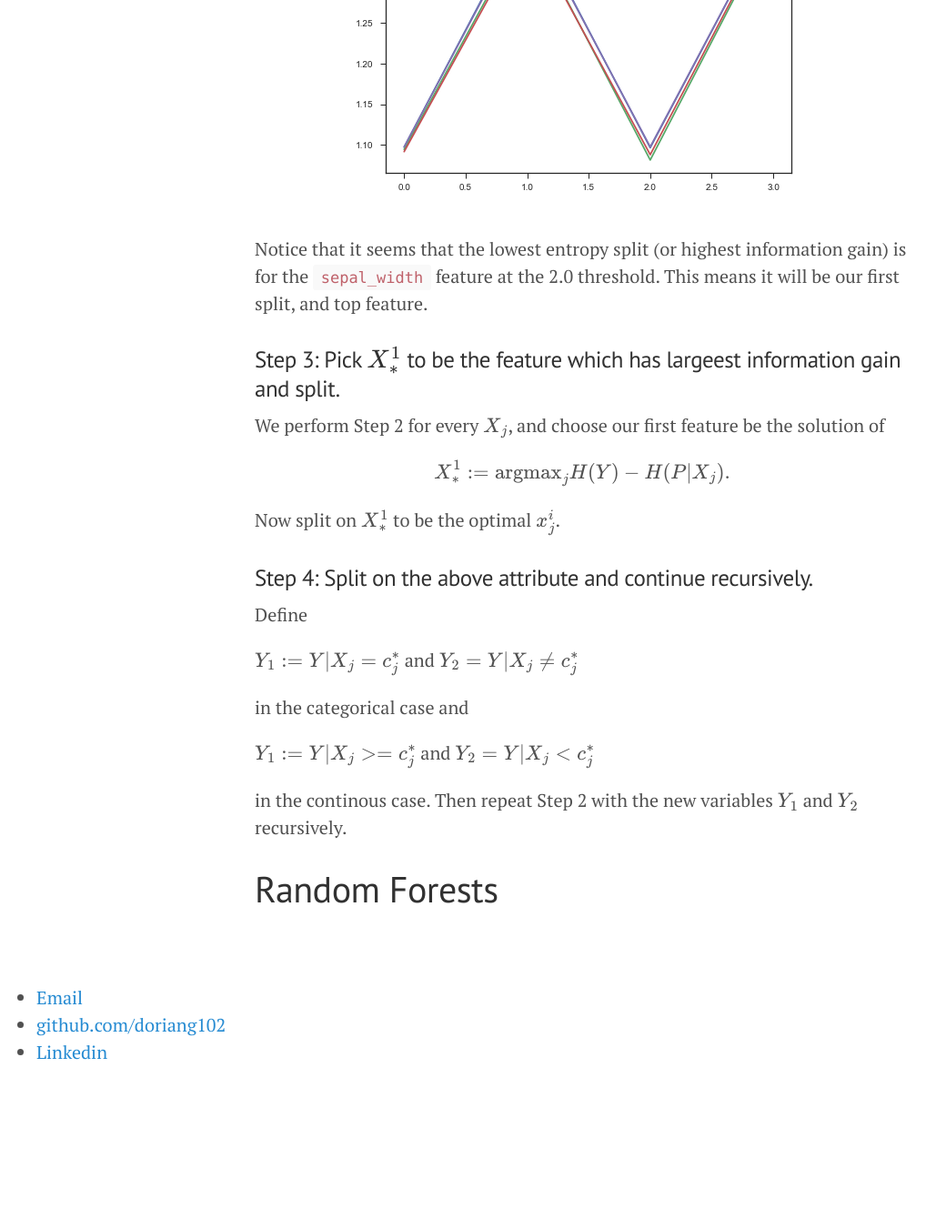
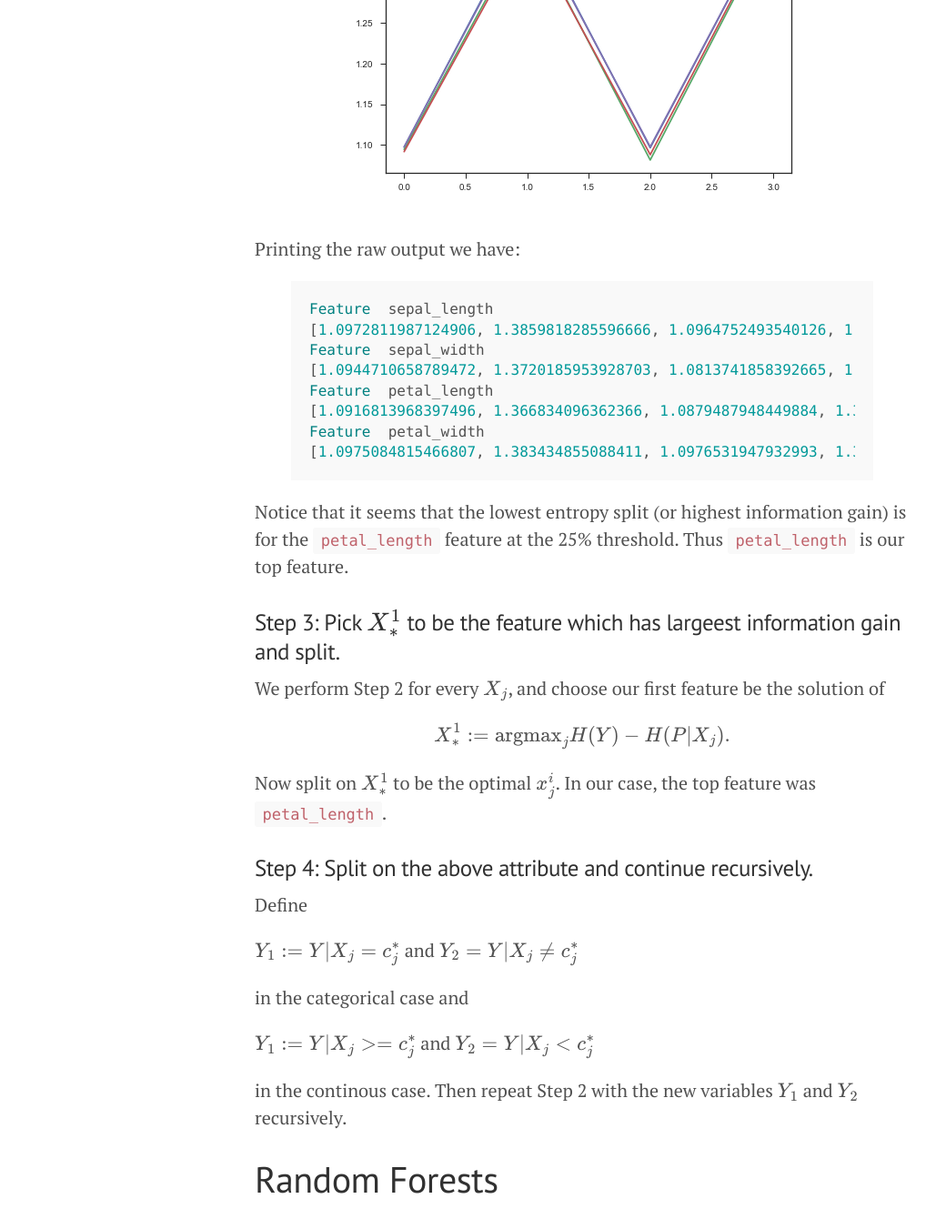
Before and after one commit to doriang102/doriang102.github.io, a Jekyll site: the page built from _posts/2017-10-15-Introduction-To-Ensemble-Methods.md, in a window 1280 px wide and 1400 px high, scrolled down 5064 px. Shown: the top 1351 px of the window at 91% size, without its empty margins (0-1040 px from the left). Built offline with Jekyll 4.4.1, drawn with Linux system fonts in a browser that asks for light colours; our own code applies the rules of GitHub Pages for plain Markdown files; formulas are drawn with MathJax 3; before the commit the page ends 6256 px from its top, so only the background shows below that.

Commit message:
Update 2017-10-15-Introduction-To-Ensemble-Methods.md

```diff
--- a/_posts/2017-10-15-Introduction-To-Ensemble-Methods.md
+++ b/_posts/2017-10-15-Introduction-To-Ensemble-Methods.md
@@ -118,8 +118,22 @@ for feature in iris.columns.values[0:-1]:
 {% endhighlight %}
 ![](/img/entropy_iris_compare.png?raw=true)
 
-Notice that it seems that the lowest entropy split (or highest information gain) is for the `sepal_width` feature at the 2.0 threshold. This means it will be our first split, and top feature.
+Printing the raw output we have:
 
+{% highlight ruby %}
+Feature  sepal_length
+[1.0972811987124906, 1.3859818285596666, 1.0964752493540126, 1.3839038058416437]
+Feature  sepal_width
+[1.0944710658789472, 1.3720185953928703, 1.0813741858392665, 1.3732786055462978]
+Feature  petal_length
+[1.0916813968397496, 1.366834096362366, 1.0879487948449884, 1.3765642287411282]
+Feature  petal_width
+[1.0975084815466807, 1.383434855088411, 1.0976531947932993, 1.3840689647011553]
+
+{% endhighlight %}
+
+
+Notice that it seems that the lowest entropy split (or highest information gain) is for the `petal_length` feature at the 25% threshold. Thus `petal_length` is our top feature.
 
 ### Step 3: Pick $$X_*^1$$ to be the feature which has largeest information gain and split.
 
@@ -127,7 +141,7 @@ We perform Step 2 for every $$X_j$$, and choose our first feature be the solutio
 
 $$ X_*^1 := \textrm{argmax}_{j} H(Y) - H(P | X_j). $$
 
-Now split on $$X_*^1$$ to be the optimal $$x_j^i$$.
+Now split on $$X_*^1$$ to be the optimal $$x_j^i$$. In our case, the top feature was `petal_length`.
 
 ### Step 4: Split on the above attribute and continue recursively.
 
@@ -140,4 +154,5 @@ in the categorical case and
 $$Y_1 := Y \lvert X_j >= c_j^{*}$$ and $$Y_2 = Y \lvert X_j < c_j^*$$
 
 in the continous case. Then repeat Step 2 with the new variables $$Y_1$$ and $$Y_2$$ recursively.
+
 # Random Forests
```
